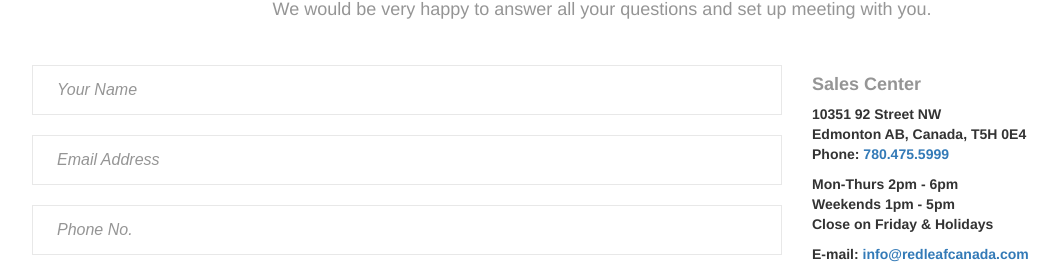
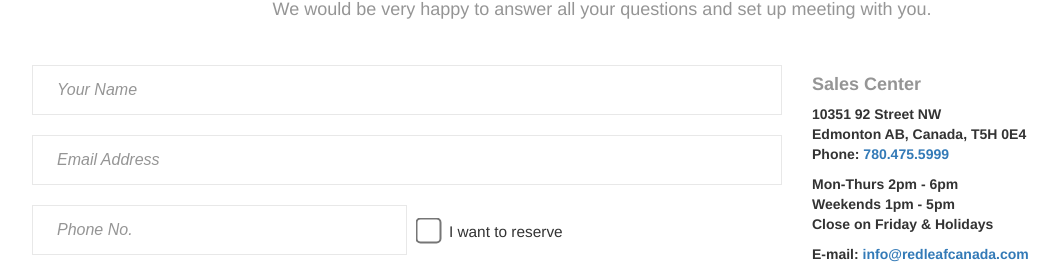
Before and after one commit to leyuan/Vermillion, a PHP site: page /get-in-touch.php in a window 1280 px wide. Shown: the part 490-757 px from the top of the page, without its empty margins (38-1097 px from the left). Run offline with PHP 8.4, Linux system fonts and the light colour scheme; some libraries are stand-ins or nearby versions.

Commit message:
get in touch form update, two more images in slider

```diff
--- a/assets/css/vermillion.css
+++ b/assets/css/vermillion.css
@@ -936,10 +936,30 @@ input:checked + label {
   height: 50px;
   margin-bottom: 20px;
   padding: 0 24px;
-  width: 100%;
+  /*width: 100%;*/
   font-family: "PT Serif",sans-serif;
   font-style:italic;
 }
+
+input[type=checkbox]
+{
+  /* Double-sized Checkboxes */
+  -ms-transform: scale(2); /* IE */
+  -moz-transform: scale(2); /* FF */
+  -webkit-transform: scale(2); /* Safari and Chrome */
+  -o-transform: scale(2); /* Opera */
+  padding: 10px;
+}
+
+/* Might want to wrap a span around your checkbox text */
+.checkboxtext
+{
+  /* Checkbox text */
+	padding: 10px;
+  font-size: 110%;
+  display: inline;
+}
+
 .contact-form form textarea {
   border: 1px solid #e8e8e8;
   color: #959595;
--- a/get-in-touch.php
+++ b/get-in-touch.php
@@ -51,9 +51,15 @@
 	               	<div class="col-lg-8 col-md-8 col-sm-8 col-xs-12">
 	                   	<div class="contact-form">
                        	<form action="/mail" class="thm-contact-form" method="GET" id="get-in-touch-form">
-                          <input name="name" type="text" placeholder="Your Name">
-                          <input name="email" type="text" placeholder="Email Address">
-                          <input name="phone" type="text" placeholder="Phone No.">
+                          <input name="name" type="text" placeholder="Your Name" class="col-md-12" required>
+                          <input name="email" type="text" placeholder="Email Address" class="col-md-12" required>
+                          <input name="phone" type="text" placeholder="Phone No." required class="col-sm-6 col-md-6">
+													<div class="col-sm-6 col-md-6" style="padding: 2%;">
+														<input type="checkbox" name="reserve" />
+														<span class="checkboxtext">
+														  I want to reserve
+														</span>
+													</div>
                           <textarea name="message" placeholder="Message"></textarea>
                           <button type="submit">Submit Now <i class="fa fa-arrow-right"></i></button>
                         </form>
@@ -76,7 +82,7 @@
 															Close on Friday & Holidays
 														 </p>
 														 <p>
-	                               E-mail: <a href="mailto:info@redleafcanada.com?Subject=Condo Inquiry" target="_top">info@redleafcanada.com</a><br>
+	                               E-mail: <a href="mailto:info@redleafcanada.com?Subject=Condo-Inquiry" target="_top">info@redleafcanada.com</a><br>
 	                               Website: www.vermillioncondos.com
 	                           </p>
 														 <h4 style="font-weight: 700; color: #BC1A1A;">The Readleaf Group</h4>
@@ -90,8 +96,34 @@
 		<?php
 		include_once("footer.php");
 		?>
-		<script>
+		<script type="text/javascript">
+	    $(document).ready(function() {
+	      $("#get-in-touch-form").submit( function(event){
+	        event.preventDefault();
+	        var formData = $("#get-in-touch-form").serialize();
+	        var message = "Submitting ...";
+	        $("#form-message").text(message);
 
-		</script>
+	        $.ajax({
+	          type: 'POST',
+	          url: "sendgrid.php",
+	          data: formData
+	        }).done(function(response) {
+	          console.log( response );
+	          if(response == "success") {
+	            message = "Thanks for touching base! We will contact you soon."
+	            $("get-in-touch-form").trigger("reset");
+	          } else if (response == "bad request") {
+	            message = "Something is wrong with your request, please check and try again."
+	          } else {
+	            message = "Oops.. Something went wrong, please give us a call.";
+	          }
+	          $("#form-message").text(message);
+	        }).fail(function(error) {
+	          $("#form-message").text("Oops.. An error has occured, please give us a call.");
+	        })
+	      });
+	    });
+	  </script>
 	</body>
   </html>
--- a/sendgrid.php
+++ b/sendgrid.php
@@ -6,6 +6,7 @@ if ($_SERVER["REQUEST_METHOD"] == "POST") {
     $email_from = filter_var(trim($_POST["email"]), FILTER_SANITIZE_EMAIL);
     $phone = trim($_POST["phone"]);
     $message = trim($_POST["message"]);
+    $reserve = $_POST["reserve"];
 
     if ( empty($name_from) OR empty($message) OR !filter_var($email_from, FILTER_VALIDATE_EMAIL)) {
         echo "bad request";
@@ -15,6 +16,7 @@ if ($_SERVER["REQUEST_METHOD"] == "POST") {
 
     $email_content = "Name: $name_from\n\n";
     $email_content .= "Email: $email_from\n\n";
+    $email_content .= "Reserve: $reserve\n\n";
     $email_content .= "Message:\n\n$message\n\n";
     $sendgrid = new SendGrid('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');
     $email = new SendGrid\Email();
```
Also changed, not shown: index.php (+2 -25 lines), assets/images/slider/v-1.jpg (added), assets/images/slider/v-2.jpg (added).
